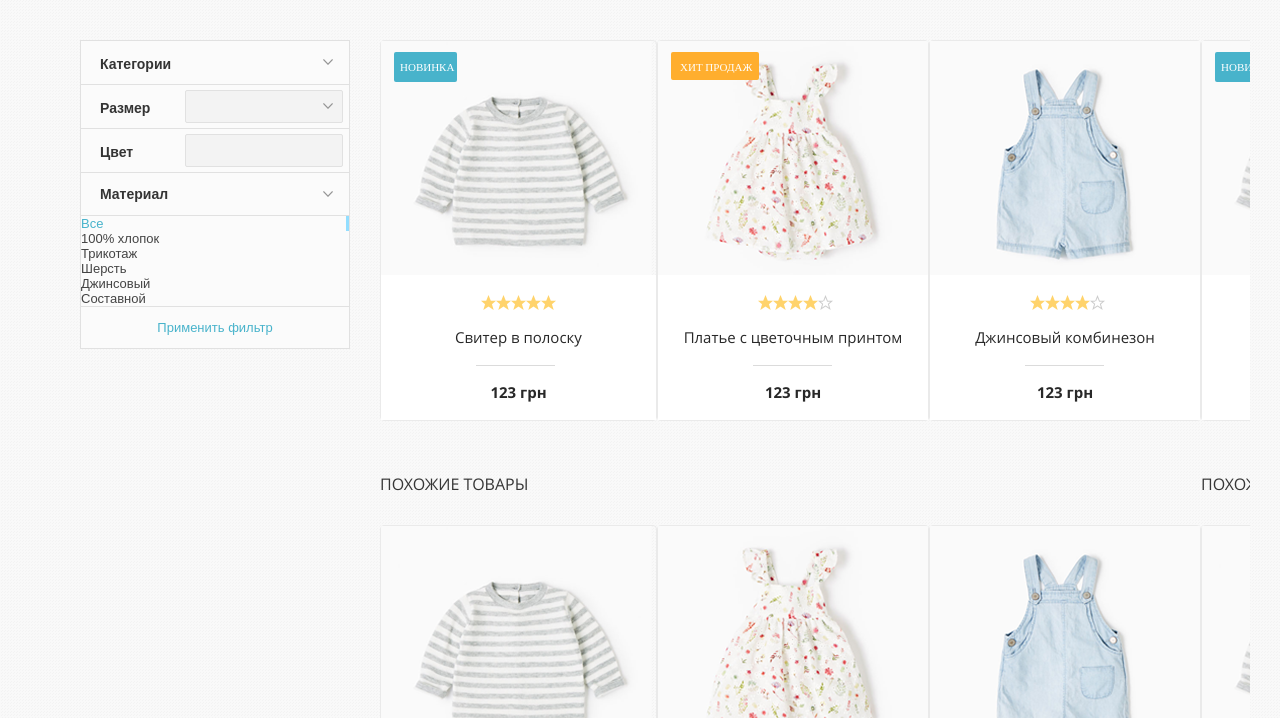
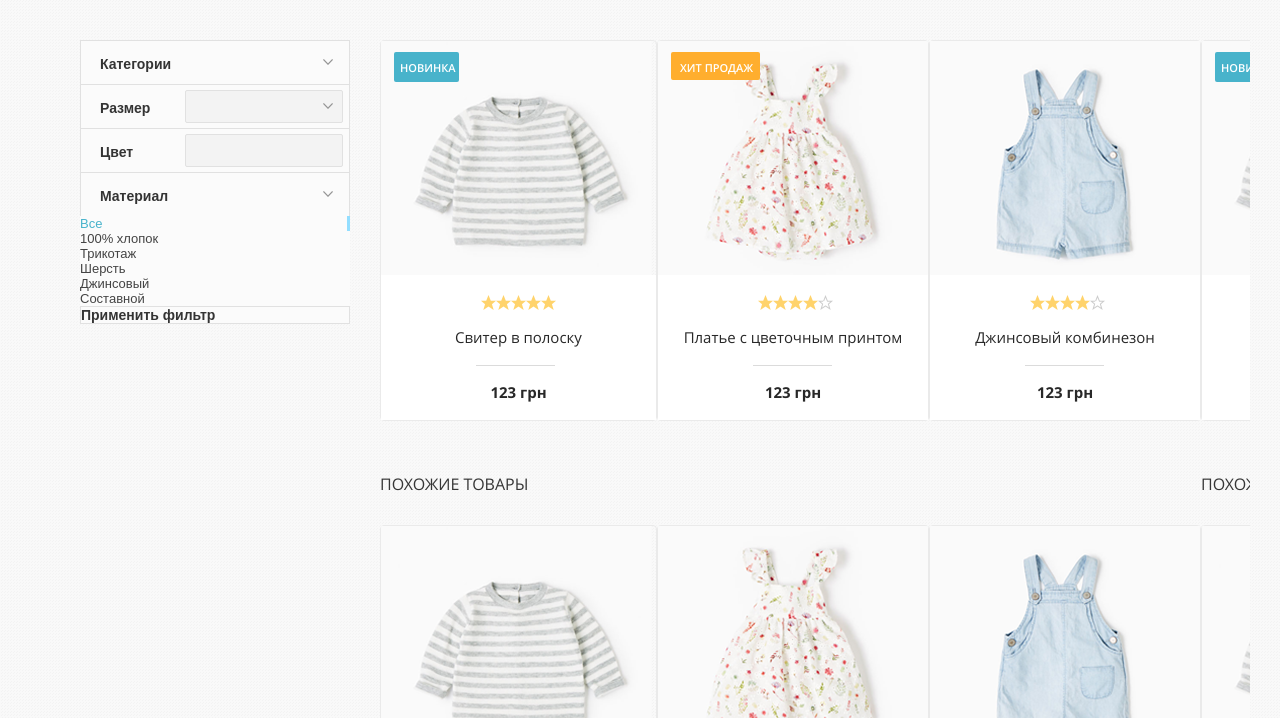
Before and after one commit to 1649310/Slice-planet, a plain HTML site: page index.html in a window 1280 px wide. Shown: the part 82-800 px from the top of the page. Drawn offline with Linux system fonts and the light colour scheme.

Commit message:
Add files via upload

```diff
--- a/index.html
+++ b/index.html
@@ -55,13 +55,10 @@
 								</span>
 							</li>
 							<li class="filter__item">
-								<ul class="dropdown">
-									<li class="dropdown__item dropdown__item-first">
-										<a href="#" class="dropdown__link">
 								<span class="filter__text">Материал</span>
 								<span class="filter__img"></span>
-										</a>
 							</li>
+							<ul class="dropdown">
 								<li class="dropdown__item">
 									<a href="#" class="dropdown__link dropdown__link-active">Все</a>
 								</li>
@@ -80,10 +77,9 @@
 								<li class="dropdown__item">
 									<a href="#" class="dropdown__link">Составной</a>
 								</li>
-									<li class="dropdown__item dropdown__item-bottom">
-										<a href="#" class="dropdown__link dropdown__link-color">Применить фильтр</a>
-									</li>
 							</ul>
+							<li class="filter__item">
+								<span class="filter__text">Применить фильтр</span>
 							</li>
 						</ul>
 					</aside>
--- a/scss/base/_fonts.scss
+++ b/scss/base/_fonts.scss
@@ -47,7 +47,7 @@
 
 @mixin open_sans($style: regular) {
 	@if $style == semibold {
-        font-family: 'opensans-semibold';
+        font-family: 'open_sanssemibold';
 	}
     @if $style == bold {
         font-family: 'open_sansbold';
--- a/scss/layout/_page-content.scss
+++ b/scss/layout/_page-content.scss
@@ -69,7 +69,8 @@
 .catalog__dec-title {
 	margin-bottom: 40px;
 	position: relative;
-	@include open_sans(regular);
+    font-family: sans-serif;
+    @include open_sans(regular);
 
 	&:after {
 		content: "";
@@ -93,7 +94,8 @@
 .catalog__new, .catalog__hit {
 	text-transform: uppercase;
 	color: #fff;
-	font-size: 11px;
+    font-size: 11px;
+    font-family: sans-serif;
 	@include open_sans(semibold);
 	display: block;
 	border-radius: 2px;
--- a/scss/layout/_sidebar.scss
+++ b/scss/layout/_sidebar.scss
@@ -61,7 +61,7 @@
 	color: #444;
 	font: 500 13px "Arial";
 
-	&:last-child {
+	&:first-child {
 		padding: 0px;
 	}
 }
```
Also changed, not shown: css/style.css, 1 other file. Lines whose indentation alone changed are shown as unchanged.
